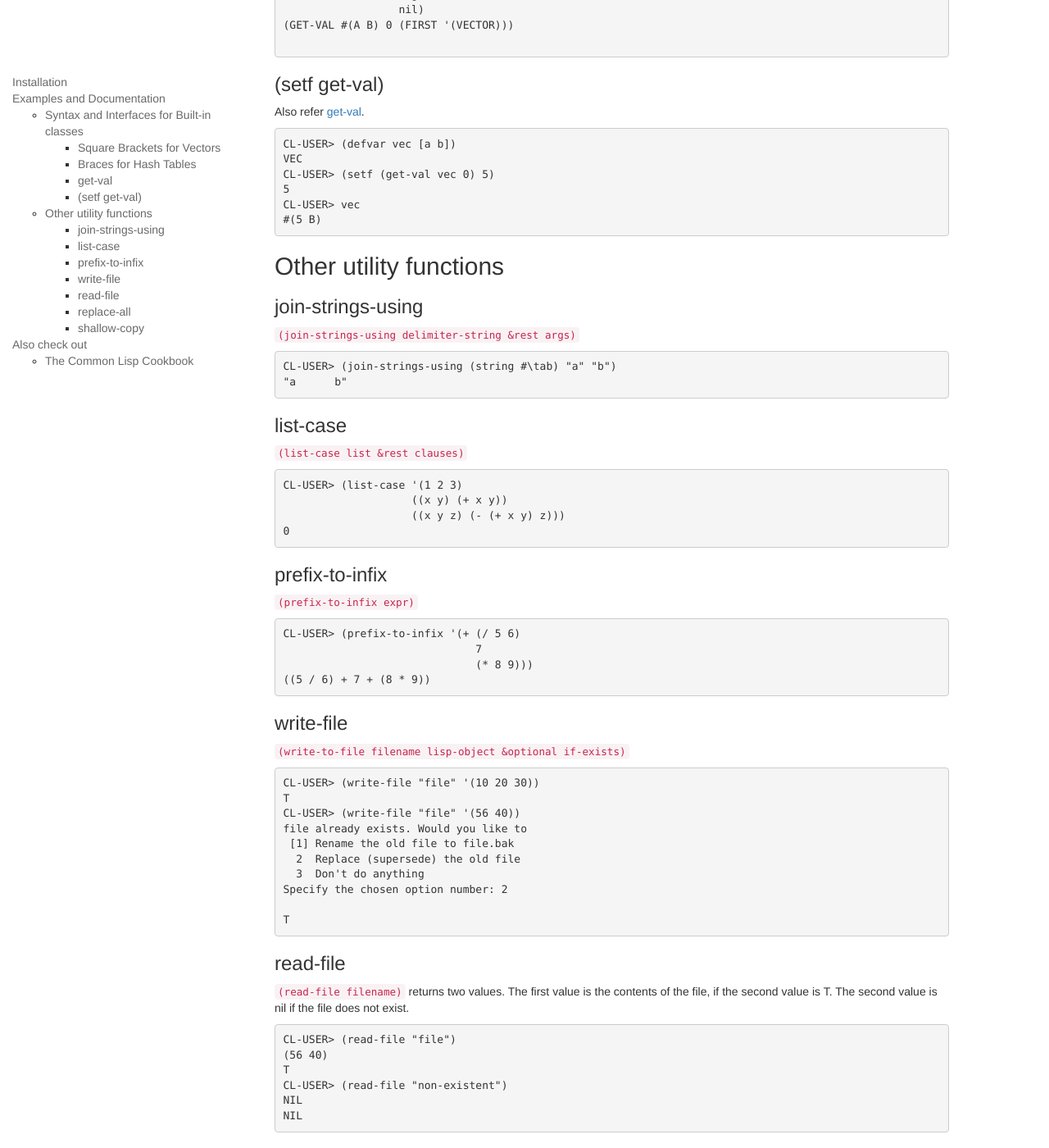
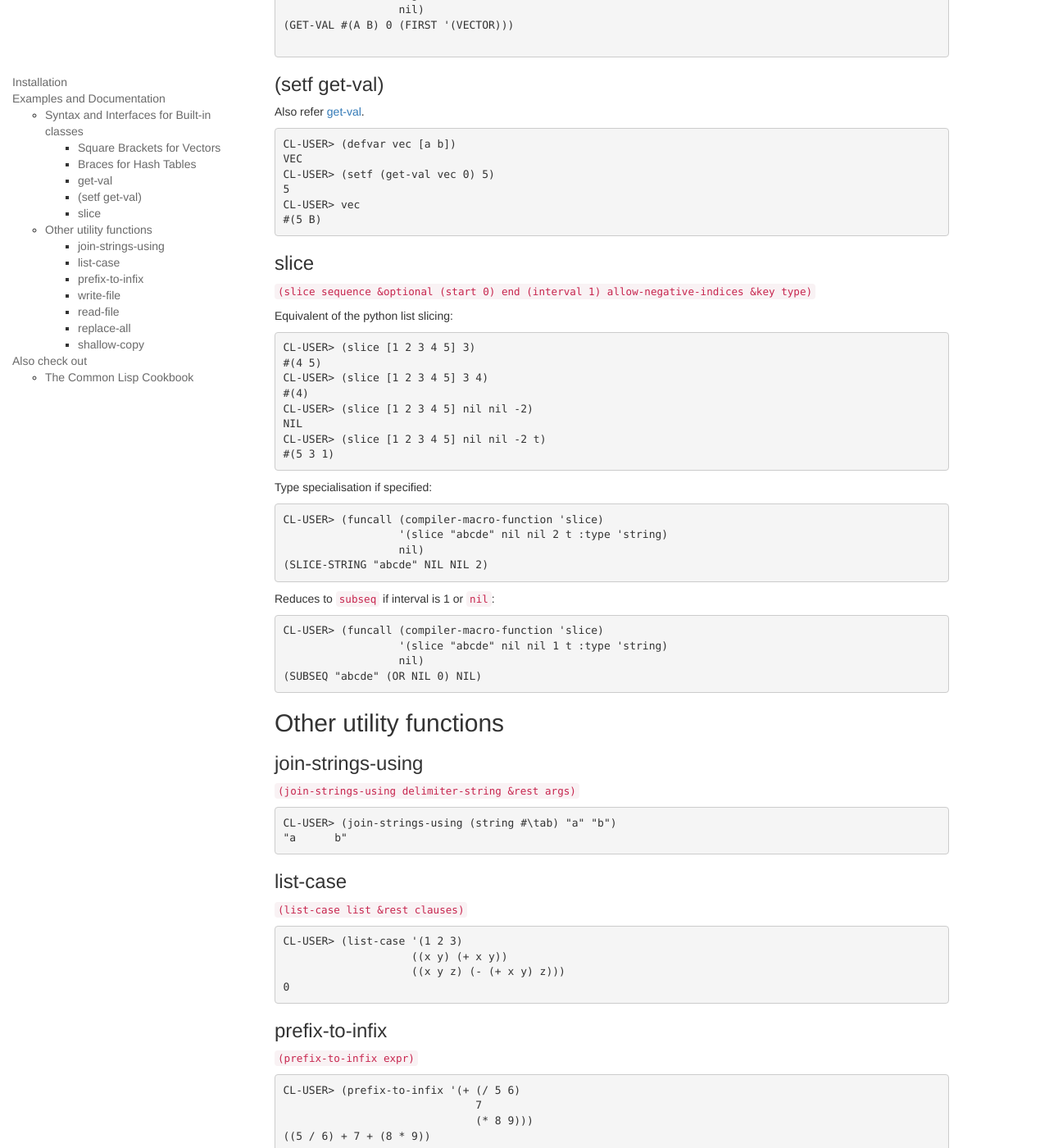
Before and after one commit to digikar99/uniform-utilities, a Jekyll site: the page built from index.md, in a window 1280 px wide and 1400 px high, scrolled down 1876 px. Shown: the whole window at 82% size. Built offline with Jekyll 4.4.1, drawn with Linux system fonts in a browser that asks for light colours.

Commit message:
added slice - equivalent of the python slicing

````diff
--- a/index.md
+++ b/index.md
@@ -119,6 +119,35 @@ CL-USER> vec
 #(5 B)
 ```
 
+### slice
+`(slice sequence &optional (start 0) end (interval 1) allow-negative-indices &key type)`
+
+Equivalent of the python list slicing:
+```lisp
+CL-USER> (slice [1 2 3 4 5] 3)
+#(4 5)
+CL-USER> (slice [1 2 3 4 5] 3 4)
+#(4)
+CL-USER> (slice [1 2 3 4 5] nil nil -2)
+NIL
+CL-USER> (slice [1 2 3 4 5] nil nil -2 t)
+#(5 3 1)
+```
+Type specialisation if specified:
+```lisp
+CL-USER> (funcall (compiler-macro-function 'slice)
+                  '(slice "abcde" nil nil 2 t :type 'string)
+                  nil)
+(SLICE-STRING "abcde" NIL NIL 2)
+```
+Reduces to `subseq` if interval is 1 or `nil`:
+```lisp
+CL-USER> (funcall (compiler-macro-function 'slice)
+                  '(slice "abcde" nil nil 1 t :type 'string)
+                  nil)
+(SUBSEQ "abcde" (OR NIL 0) NIL)
+```
+
 ## Other utility functions
 
 ### join-strings-using
````
Also changed, not shown: 1 other file.
